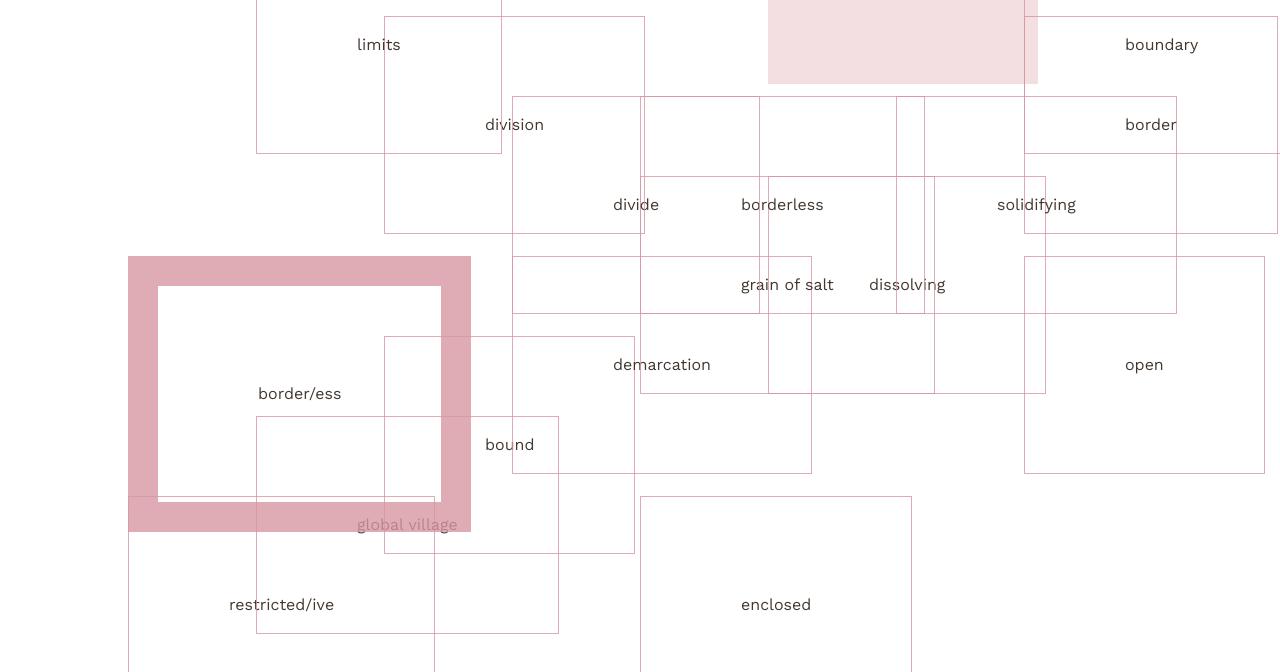
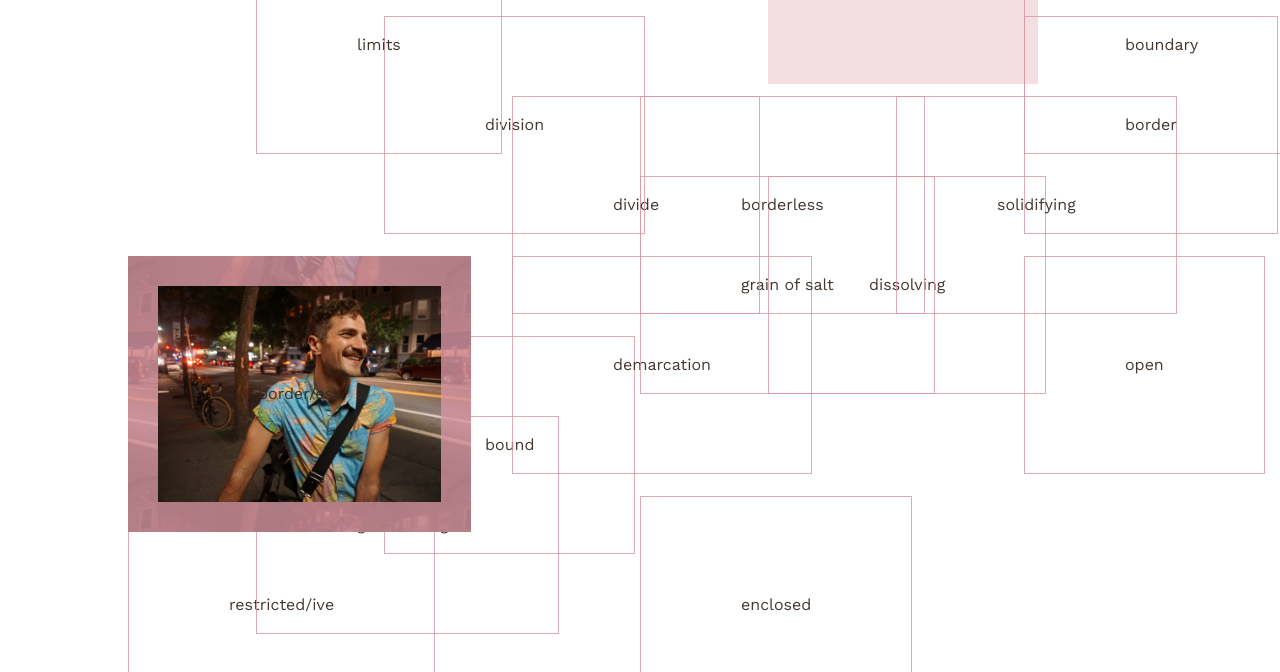
Before and after one commit to maxlever/borderbiennial, a website: page index.html in a window 1280 px wide. In both pictures the pointer is over the element "border/ess". Shown: the part 144-816 px from the top of the page. Drawn offline with nearby package versions, Linux system fonts and the light colour scheme.

Commit message:
fix image size

```diff
--- a/css/index.css
+++ b/css/index.css
@@ -44,5 +44,6 @@ p:hover {
 }
 
 .sam:hover {
-    background-image: url(images/sam-adams.jpg);
+    background-image: url(../images/sam-adams.jpg);
+    background-size: cover;
 }
```
